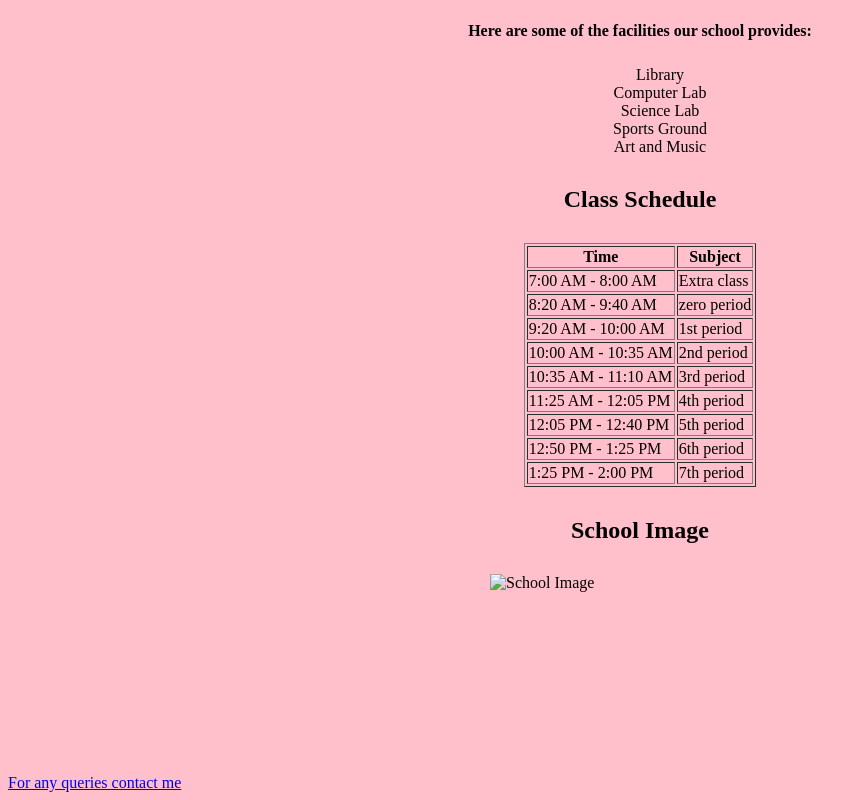
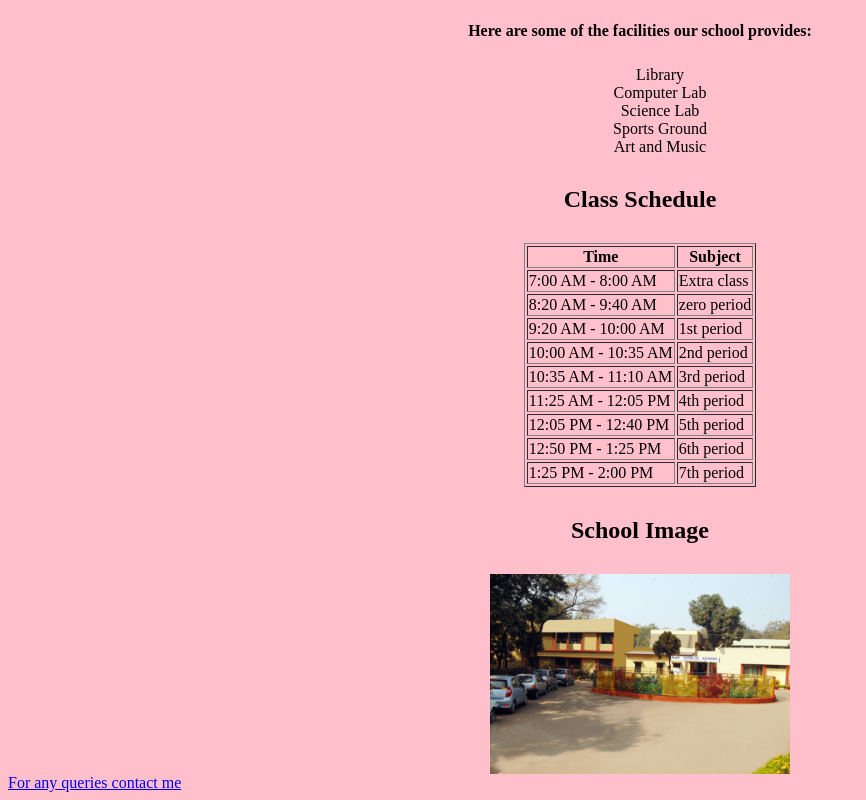
Before and after one commit to sunnybakshi78/Sakshi_Bakshi, a plain HTML site: page index.html in a window 1280 px wide. Shown: the part 564-1364 px from the top of the page, without its empty margins (0-866 px from the left). Drawn offline with Linux system fonts and the light colour scheme.

Commit message:
Update index.html

```diff
--- a/index.html
+++ b/index.html
@@ -91,7 +91,7 @@
     </table>
 
     <h2>School Image</h2>
-    <img class="center" src="img/DAV.jpg" alt="School Image" style="width:300px;height:200px">
+    <img class="center" src="DAV.jpg" alt="School Image" style="width:300px;height:200px">
     <a href="mailto:sakshibakshi311@gmail.com">For any queries contact me</a>
 
 </body>
```
